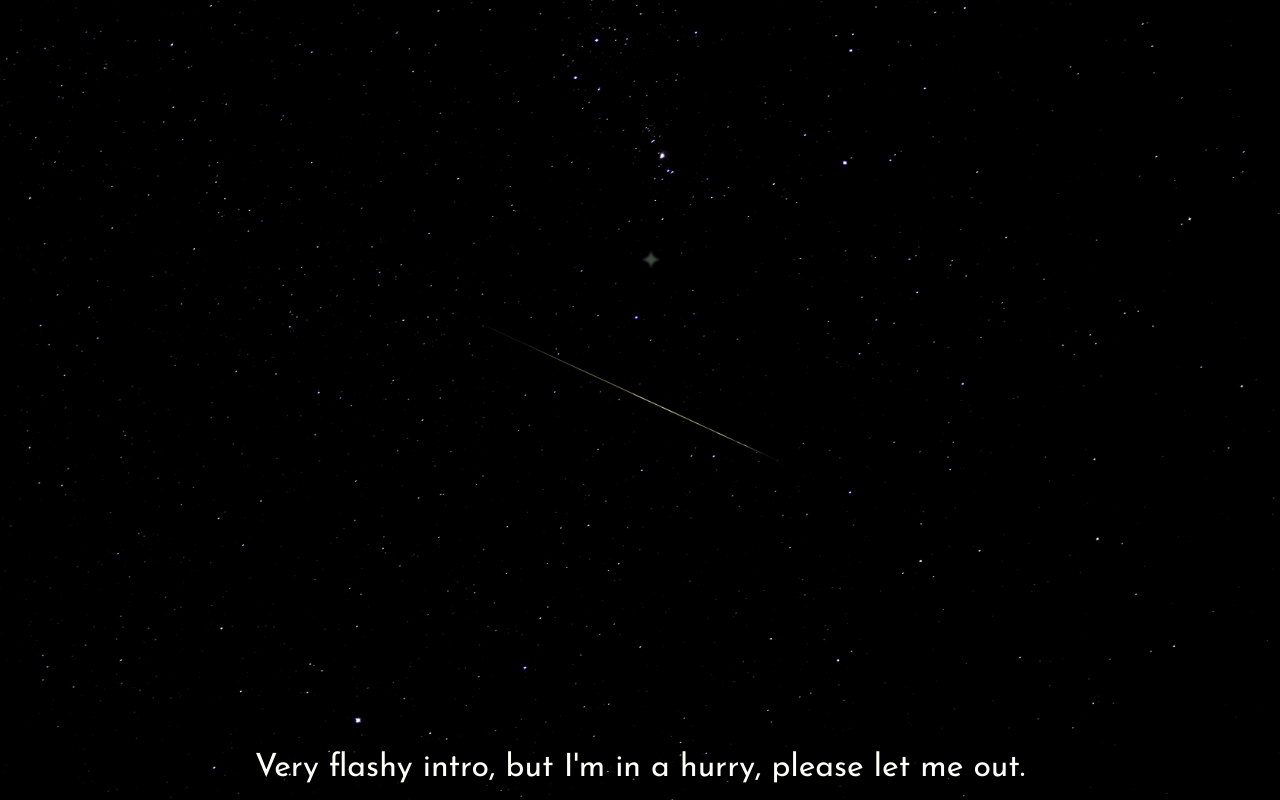
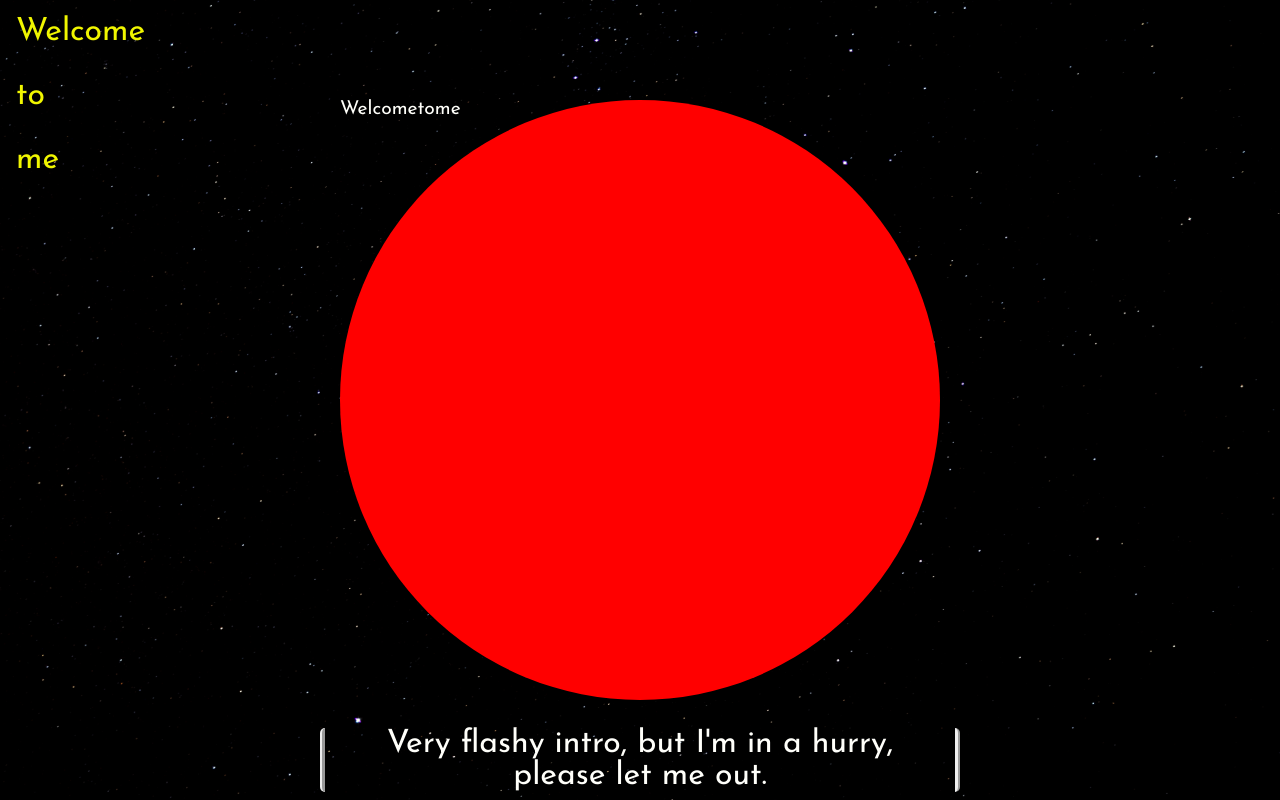
Before and after one commit to birkheadc/colby, a React app: page / in a window 1280 px wide. Built offline with nearby package versions, Linux system fonts and the light colour scheme.

Commit message:
Build beginning of welcome game

```diff
--- a/package.json
+++ b/package.json
@@ -32,6 +32,7 @@
     "@heroicons/react": "^2.0.12",
     "react": "^18.2.0",
     "react-dom": "^18.2.0",
+    "react-draggable": "^4.4.5",
     "react-router-dom": "^6.4.2",
     "react-spring": "^9.5.5"
   }
--- a/src/components/mainWindow/pages/welcomePage/WelcomePage.css
+++ b/src/components/mainWindow/pages/welcomePage/WelcomePage.css
@@ -6,11 +6,21 @@ div.welcome-page-wrapper {
 
 .welcome-page-skip-link {
   position: absolute;
-  bottom: 0%;
-  left: 0%;
-  right: 0%;
+  bottom: 1%;
+  left: 50%;
+  transform: translate(-50%, 0);
   text-align: center;
-  padding-bottom: 0.5em;
+  padding: 0 0.5em;
+  width: fit-content;
+
+  border-width: 0 5px 0 5px;
+  border-style: ridge;
+
+  border-radius: 5px;
+}
+
+.welcome-page-skip-link:hover {
+  color: var(--clr-accent-b);
 }
 
 @media (max-width: 80rem) {
--- a/src/components/mainWindow/pages/welcomePage/WelcomePage.tsx
+++ b/src/components/mainWindow/pages/welcomePage/WelcomePage.tsx
@@ -11,7 +11,7 @@ function WelcomePage(props: IWelcomePageProps) {
   return (
     <main>
       <div className='welcome-page-wrapper'>
-        <WelcomeGame strings={['Welcome', 'My name is Colby Birkhead', 'This is my virtual space']} />
+        <WelcomeGame phrases={['Welcome to me', 'My name is Colby Birkhead', 'This is my virtual space']} />
         <NavLink className='welcome-page-skip-link' to='/about'>Very flashy intro, but I'm in a hurry, please let me out.</NavLink>
       </div>
     </main>
--- a/src/components/welcomeGame/WelcomeGame.tsx
+++ b/src/components/welcomeGame/WelcomeGame.tsx
@@ -1,13 +1,15 @@
 import * as React from 'react';
 import './WelcomeGame.css';
+import WelcomeGameLevelManager from './welcomeGameLevelManager/WelcomeGameLevelManager';
+import WelcomeGameStar from './welcomeGameStar/WelcomeGameStar';
 
 interface IWelcomeGameProps {
-  strings: string[]
+  phrases: string[]
 }
 function WelcomeGame(props: IWelcomeGameProps): JSX.Element {
   return (
     <div className='welcome-game-wrapper'>
-
+      <WelcomeGameLevelManager phrase={props.phrases[0]} />
     </div>
   );
 }
--- /dev/null
+++ b/src/components/welcomeGame/welcomeGameGoal/WelcomeGameGoal.css
@@ -0,0 +1,11 @@
+div.welcome-game-goal {
+  background-color: red;
+  border-radius: 50%;
+  width: 500px;
+  height: 500px;
+  transform: translate(-50%, -50%) scale(var(--nav-scale));
+
+  position: absolute;
+  top: 50%;
+  left: 50%;
+}
--- /dev/null
+++ b/src/components/welcomeGame/welcomeGameGoal/WelcomeGameGoal.tsx
@@ -0,0 +1,20 @@
+import * as React from 'react';
+import { IWord } from '../welcomeGameLevelManager/WelcomeGameLevelManager';
+import './WelcomeGameGoal.css'
+
+interface IWelcomeGameGoalProps {
+  words: IWord[]
+}
+
+function WelcomeGameGoal(props: IWelcomeGameGoalProps): JSX.Element {
+  return (
+    <div className='welcome-game-goal'>
+      {props.words.map(
+        word =>
+        <span id={'welcome-game-goal_' + word.index} key={word.index}>{word.word}</span>
+      )}
+    </div>
+  );
+}
+
+export default WelcomeGameGoal;
--- /dev/null
+++ b/src/components/welcomeGame/welcomeGameLevelManager/WelcomeGameLevelManager.tsx
@@ -0,0 +1,42 @@
+import * as React from 'react';
+import WelcomeGameGoal from '../welcomeGameGoal/WelcomeGameGoal';
+import WelcomeGameStar from '../welcomeGameStar/WelcomeGameStar';
+import './WelcomeGameLevelManager.css'
+
+interface IWelcomeGameLevelManagerProps {
+  phrase: string
+}
+
+export interface IWord {
+  index: number,
+  word: string
+}
+
+function WelcomeGameLevelManager(props: IWelcomeGameLevelManagerProps): JSX.Element {
+
+  const words = breakIntoWords(props.phrase);
+
+  function breakIntoWords(phrase: string ): IWord[] {
+    const iWords: IWord[] = [];
+    const words: string[] = phrase.split(' ');
+    for (let i = 0; i < words.length; i++) {
+      iWords.push({
+        index: i,
+        word: words[i]
+      });
+    }
+    return iWords;
+  }
+
+  return (
+    <>
+      {words.map(
+        word =>
+        <WelcomeGameStar index={word.index} word={word.word} />
+      )}
+      <WelcomeGameGoal words={words}/>
+    </>
+  );
+}
+
+export default WelcomeGameLevelManager;
--- /dev/null
+++ b/src/components/welcomeGame/welcomeGameStar/WelcomeGameStar.css
@@ -0,0 +1,16 @@
+div.welcome-game-star-wrapper {
+  width: fit-content;
+  display: flex;
+  justify-content: center;
+  align-items: center;
+
+  user-select: none;
+
+  padding: 0.5em;
+
+  font-size: 2rem;
+}
+
+div.welcome-game-star-wrapper:hover {
+  cursor: pointer;
+}
--- /dev/null
+++ b/src/components/welcomeGame/welcomeGameStar/WelcomeGameStar.tsx
@@ -0,0 +1,32 @@
+import * as React from 'react';
+import './WelcomeGameStar.css';
+import Draggable from 'react-draggable';
+
+interface IWelcomeGameStarProps {
+  index: number,
+  word: string
+}
+
+function WelcomeGameStar(props: IWelcomeGameStarProps): JSX.Element {
+
+  const [dragging, setDragging] = React.useState(false);
+
+  const styles = {
+    dragging: {
+      color: 'var(--clr-accent-b)'
+    },
+    notDragging: {
+      color: 'var(--clr-accent-c)'
+    }
+  }
+
+  return (
+    <Draggable onStart={() => setDragging(true)} onStop={() => setDragging(false)}>
+      <div className='welcome-game-star-wrapper' style={dragging ? styles.dragging : styles.notDragging}>
+        {props.word}
+      </div>
+    </Draggable>
+  );
+}
+
+export default WelcomeGameStar;
```
Also changed, not shown: src/components/welcomeGame/welcomeGameLevelManager/WelcomeGameLevelManager.css (added), 1 other file (tests, documents, lock files or other folders).
